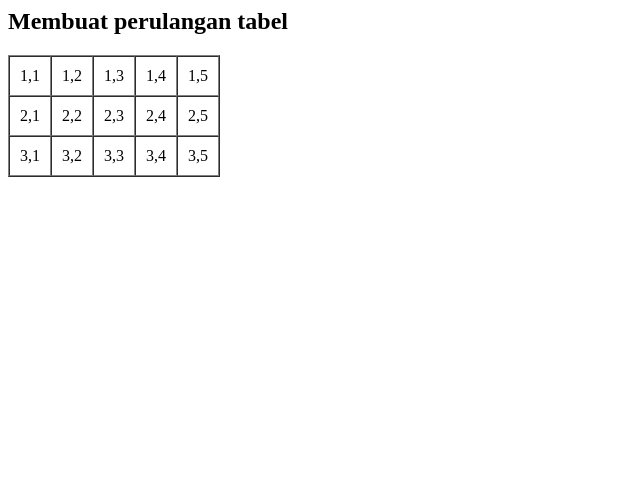
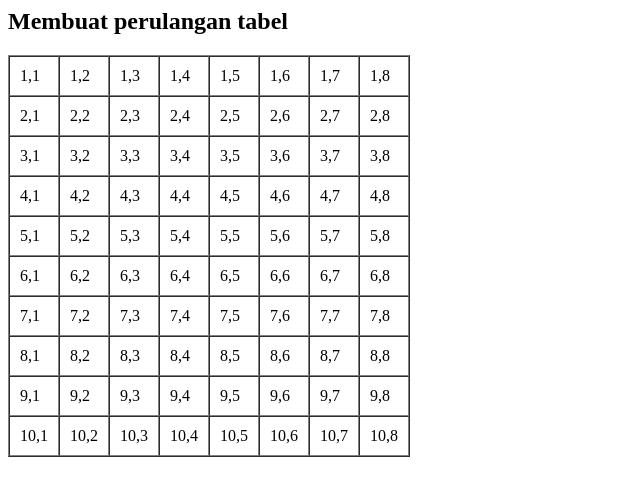
Before and after one commit to eprayetno/latihan1, a PHP site: page /minggu4/latihan2.php in a window 1280 px wide. Shown: the top 496 px of the page, without its empty margins (0-640 px from the left). Run offline with PHP 8.4, Linux system fonts and the light colour scheme.

Commit message:
minggu4 Task_7

```diff
--- a/minggu4/latihan2.php
+++ b/minggu4/latihan2.php
@@ -6,9 +6,9 @@
 <h2>Membuat perulangan tabel</h2>
 <table border="1" cellpadding="10" cellspacing="0">
     <?php
-    for ($b=1;$b<=3;$b++) {
+    for ($b=1;$b<=10;$b++) {
         echo "<tr>";
-        for ($k=1;$k<=5;$k++) {
+        for ($k=1;$k<=8;$k++) {
             echo "<td>$b,$k</td>";
         }
         echo "</tr>";
```
